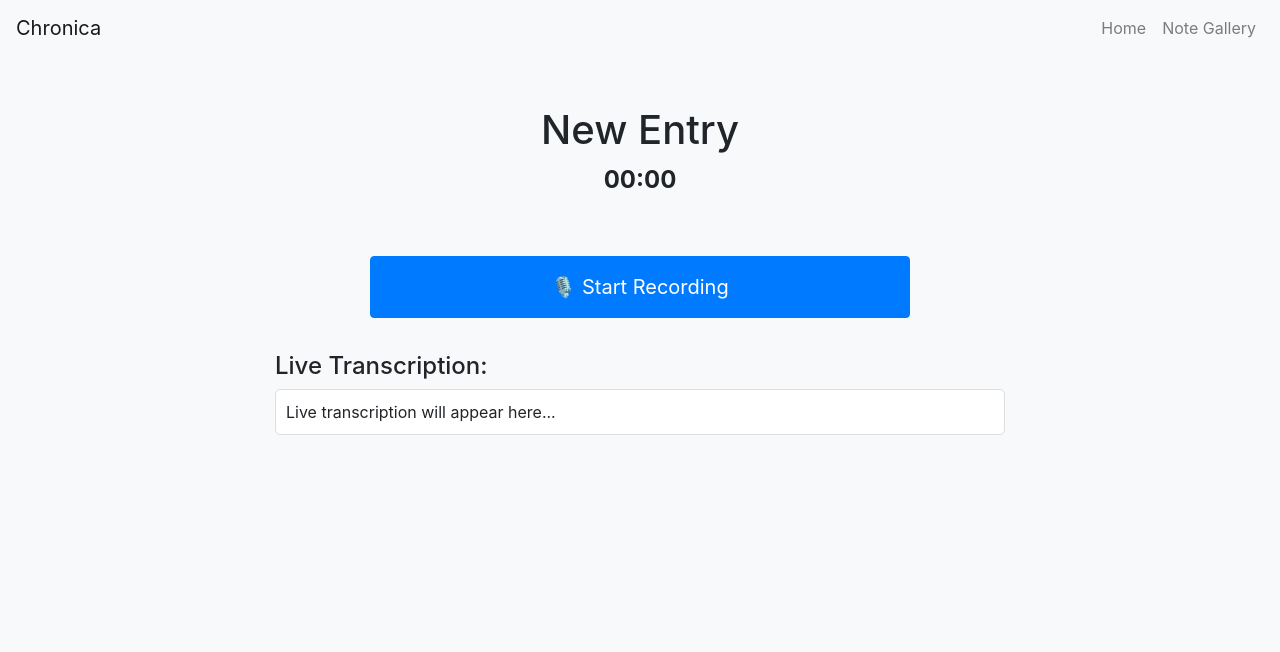
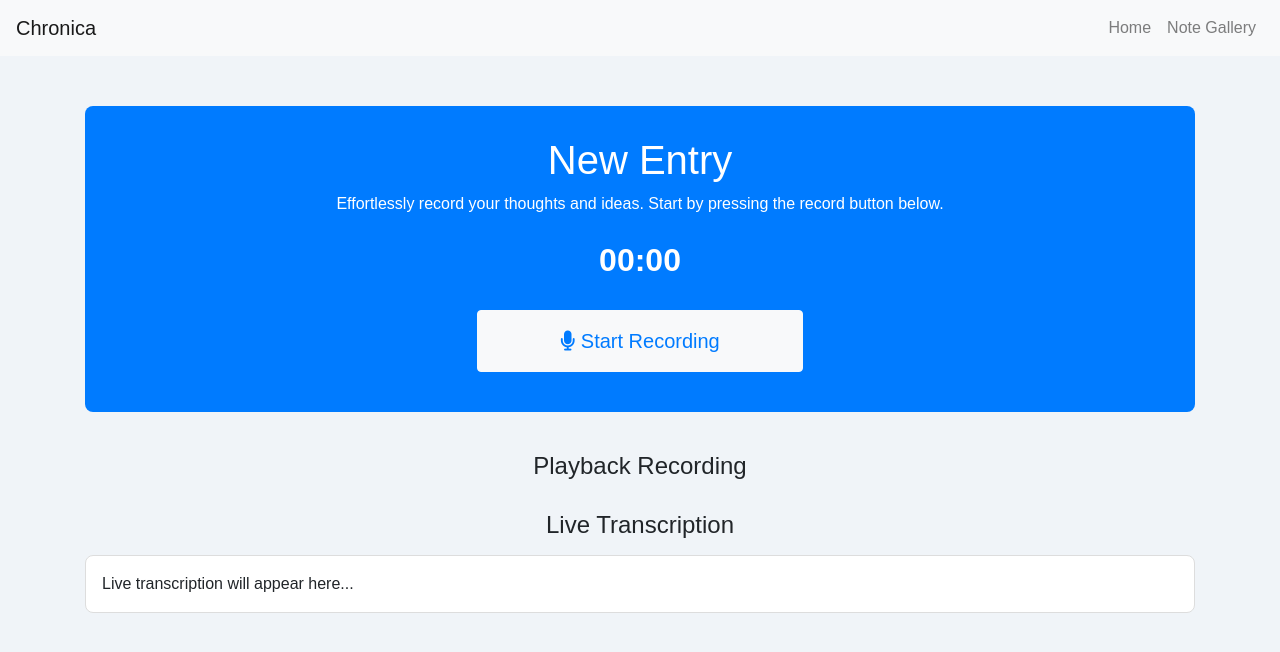
Before and after one commit to lars-quaedvlieg/chronica, a Flask app: page /new_entry/ in a window 1280 px wide. Shown: the top 652 px of the page. Run offline with Flask 3, Linux system fonts and the light colour scheme; some libraries are stand-ins or nearby versions.

Commit message:
UI update entry page

```diff
--- a/app/static/css/new_entry.css
+++ b/app/static/css/new_entry.css
@@ -1,29 +1,68 @@
 body {
-    background-color: #f8f9fa;
+    background-color: #f0f4f8;
+    font-family: 'Arial', sans-serif;
 }
 
 .container {
     margin-top: 50px;
 }
 
-.record-btn, .pause-btn, .stop-btn, .re-record-btn, .playback-btn, .save-btn {
+.section-header {
+    margin-top: 40px;
+    margin-bottom: 20px;
+    text-align: center;
+}
+
+.recording-section {
+    background-color: #007bff;
+    color: white;
+    padding: 30px;
+    border-radius: 8px;
+    margin-bottom: 40px;
+    text-align: center;
+}
+
+.recording-buttons button {
     font-size: 20px;
     padding: 15px;
-    width: 100%;
-    margin: 10px 0;
+    margin: 10px;
+    width: calc(33% - 20px);
+    transition: transform 0.2s ease, box-shadow 0.2s ease;
 }
 
-#live-transcription {
-    max-height: 800px; /* Increase height to make it larger */
-    overflow-y: auto; /* Allow vertical scrolling */
+.recording-buttons button:hover {
+    transform: translateY(-5px);
+    box-shadow: 0 8px 15px rgba(0, 0, 0, 0.1);
+}
+
+.playback-section, .transcription-section {
+    margin-top: 30px;
+}
+
+.playback-section h4, .transcription-section h4 {
+    text-align: center;
+    margin-bottom: 15px;
+}
+
+.transcription-section #live-transcription {
+    max-height: 400px; /* Increased size for better viewing */
+    overflow-y: auto;
     font-size: 16px;
-    padding: 10px;
+    padding: 15px;
     border: 1px solid #ddd;
-    border-radius: 5px;
+    border-radius: 8px;
     background-color: #fff;
 }
 
 #timer {
-    font-size: 24px;
+    font-size: 32px;
     font-weight: bold;
+    margin-top: 20px;
 }
+
+.btn-save {
+    margin-top: 20px;
+    font-size: 20px;
+    padding: 15px;
+    width: 100%;
+}
--- a/app/static/js/new_entry.js
+++ b/app/static/js/new_entry.js
@@ -164,6 +164,12 @@
     }
 }
 
+function updateProgressBar(seconds) {
+    const maxTime = 120; // e.g., 2 minutes maximum
+    const percentage = Math.min((seconds / maxTime) * 100, 100);
+    document.getElementById('recording-progress').style.width = percentage + '%';
+}
+
 function updateLiveTranscription(text) {
     liveTranscript += ' ' + text;
     const transcriptWords = liveTranscript.split(' ');
--- a/app/templates/new_entry.html
+++ b/app/templates/new_entry.html
@@ -27,31 +27,41 @@
     </nav>
 
     <div class="container">
-        <div class="text-center mb-5">
+        <!-- Recording Section -->
+        <div class="recording-section">
             <h1>New Entry</h1>
+            <p>Effortlessly record your thoughts and ideas. Start by pressing the record button below.</p>
             <p id="timer">00:00</p>
+            <div class="recording-buttons d-flex justify-content-center">
+                <button id="record-btn" class="btn btn-light text-primary"><i class="fas fa-microphone"></i> Start Recording</button>
+                <button id="pause-btn" class="btn btn-light text-warning" style="display: none;"><i class="fas fa-pause"></i> Pause</button>
+                <button id="stop-btn" class="btn btn-light text-danger" style="display: none;"><i class="fas fa-stop"></i> Stop</button>
+            </div>
         </div>
 
-        <div class="row justify-content-center">
-            <div class="col-md-6 text-center">
-                <button id="record-btn" class="btn btn-primary record-btn">🎙️ Start Recording</button>
-                <button id="pause-btn" class="btn btn-warning pause-btn" style="display: none;">⏸️ Pause Recording</button>
-                <button id="stop-btn" class="btn btn-danger stop-btn" style="display: none;">⏹️ Stop Recording</button>
-                <button id="re-record-btn" class="btn btn-secondary re-record-btn" style="display: none;">🔄 Re-record</button>
-                <button id="playback-btn" class="btn btn-success playback-btn" style="display: none;">▶️ Play Recording</button>
-                <button id="save-btn" class="btn btn-info save-btn" style="display: none;">💾 Save Entry</button>
+        <!-- Playback Section -->
+        <div class="playback-section">
+            <h4>Playback Recording</h4>
+            <div class="text-center">
+                <button id="re-record-btn" class="btn btn-secondary" style="display: none;">🔄 Re-record</button>
+                <button id="playback-btn" class="btn btn-success" style="display: none;">▶️ Play Recording</button>
                 <audio id="audio-playback" controls style="display: none; margin-top: 20px; width: 100%;"></audio>
             </div>
         </div>
 
-        <div class="row justify-content-center mt-4">
-            <div class="col-md-8">
-                <h4>Live Transcription:</h4>
-                <div id="live-transcription">Live transcription will appear here...</div>
-            </div>
+        <!-- Live Transcription Section -->
+        <div class="transcription-section">
+            <h4>Live Transcription</h4>
+            <div id="live-transcription" class="p-3">Live transcription will appear here...</div>
+        </div>
+
+        <!-- Save Button -->
+        <div class="text-center">
+            <button id="save-btn" class="btn btn-info btn-save" style="display: none;">💾 Save Entry</button>
         </div>
     </div>
 
+    <script src="https://kit.fontawesome.com/a076d05399.js" crossorigin="anonymous"></script> <!-- Font Awesome Icons -->
     <script src="https://code.jquery.com/jquery-3.5.1.slim.min.js"></script>
     <script src="https://cdn.jsdelivr.net/npm/bootstrap@4.5.2/dist/js/bootstrap.bundle.min.js"></script>
     <script src="{{ url_for('static', filename='js/new_entry.js') }}"></script>
```
